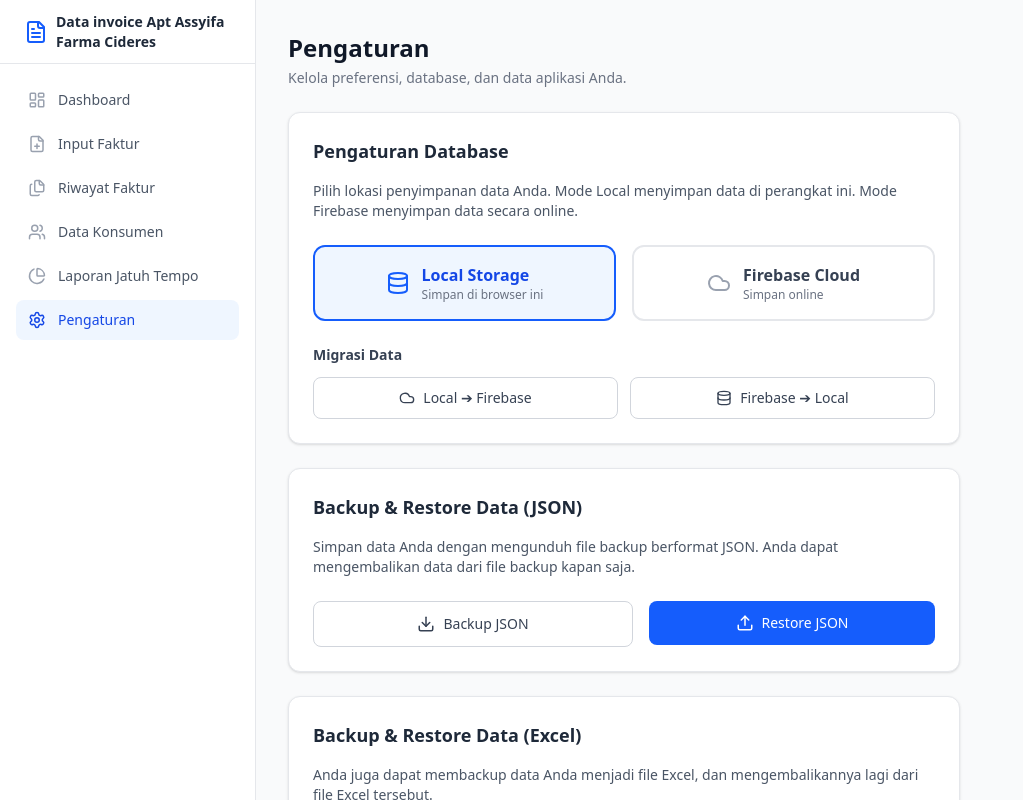
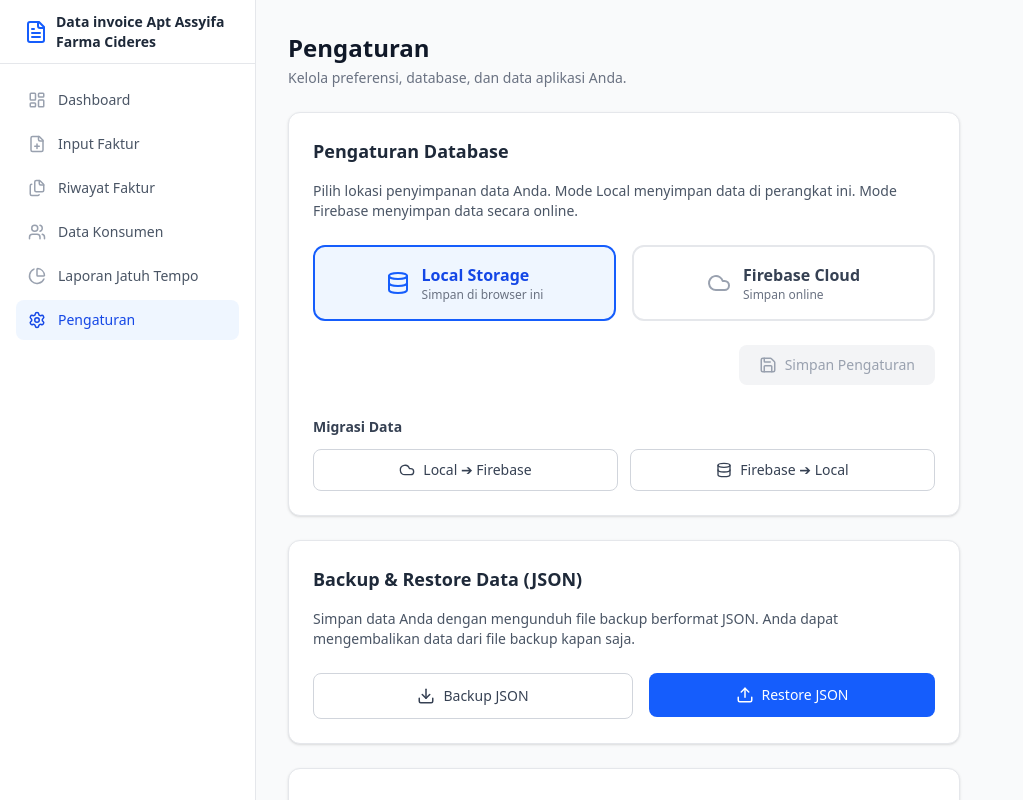
Before and after one commit to Denuda363/invoice-app, a React (Vite) app: page / in a window 1280 px wide. Both pictures are taken after a click on the button "Pengaturan". Shown: the top 800 px of the page, without its empty margins (0-1023 px from the left). Built offline with nearby package versions, Linux system fonts and the light colour scheme.

Commit message:
feat(settings): add explicit save action for database mode
Implement a local state for the database mode selection with a save trigger to prevent immediate, accidental configuration changes.

```diff
--- a/src/components/Settings.tsx
+++ b/src/components/Settings.tsx
@@ -1,5 +1,5 @@
-import React, { useRef } from "react";
-import { Download, Upload, FileSpreadsheet, Database, Cloud, RefreshCcw, Trash2 } from "lucide-react";
+import React, { useRef, useState, useEffect } from "react";
+import { Download, Upload, FileSpreadsheet, Database, Cloud, RefreshCcw, Trash2, Save } from "lucide-react";
 import * as XLSX from "xlsx-js-style";
 import { DbMode } from "../types";
 
@@ -24,6 +24,17 @@ export function Settings({
 }: SettingsProps) {
   const fileInputRef = useRef<HTMLInputElement>(null);
   const fileInputExcelRef = useRef<HTMLInputElement>(null);
+
+  const [localDbMode, setLocalDbMode] = useState<DbMode>(dbMode);
+
+  useEffect(() => {
+    setLocalDbMode(dbMode);
+  }, [dbMode]);
+
+  const handleSaveDbMode = () => {
+    setDbMode(localDbMode);
+    alert("Pengaturan database berhasil disimpan.");
+  };
 
   const handleBackup = () => {
     const data = getBackupData();
@@ -194,35 +205,50 @@ export function Settings({
         </p>
 
         <div className="mb-6 flex gap-4">
-          <label className={`flex-1 flex cursor-pointer items-center justify-center gap-3 rounded-xl border-2 p-4 transition-all ${dbMode === 'LOCAL' ? 'border-blue-600 bg-blue-50' : 'border-gray-200 hover:border-gray-300'}`}>
+          <label className={`flex-1 flex cursor-pointer items-center justify-center gap-3 rounded-xl border-2 p-4 transition-all ${localDbMode === 'LOCAL' ? 'border-blue-600 bg-blue-50' : 'border-gray-200 hover:border-gray-300'}`}>
             <input
               type="radio"
               name="dbMode"
               className="sr-only"
-              checked={dbMode === 'LOCAL'}
-              onChange={() => setDbMode('LOCAL')}
+              checked={localDbMode === 'LOCAL'}
+              onChange={() => setLocalDbMode('LOCAL')}
             />
-            <Database className={dbMode === 'LOCAL' ? 'text-blue-600' : 'text-gray-400'} size={24} />
+            <Database className={localDbMode === 'LOCAL' ? 'text-blue-600' : 'text-gray-400'} size={24} />
             <div>
-              <p className={`font-semibold ${dbMode === 'LOCAL' ? 'text-blue-700' : 'text-gray-700'}`}>Local Storage</p>
+              <p className={`font-semibold ${localDbMode === 'LOCAL' ? 'text-blue-700' : 'text-gray-700'}`}>Local Storage</p>
               <p className="text-xs text-gray-500">Simpan di browser ini</p>
             </div>
           </label>
 
-          <label className={`flex-1 flex cursor-pointer items-center justify-center gap-3 rounded-xl border-2 p-4 transition-all ${dbMode === 'FIREBASE' ? 'border-blue-600 bg-blue-50' : 'border-gray-200 hover:border-gray-300'}`}>
+          <label className={`flex-1 flex cursor-pointer items-center justify-center gap-3 rounded-xl border-2 p-4 transition-all ${localDbMode === 'FIREBASE' ? 'border-blue-600 bg-blue-50' : 'border-gray-200 hover:border-gray-300'}`}>
             <input
               type="radio"
               name="dbMode"
               className="sr-only"
-              checked={dbMode === 'FIREBASE'}
-              onChange={() => setDbMode('FIREBASE')}
+              checked={localDbMode === 'FIREBASE'}
+              onChange={() => setLocalDbMode('FIREBASE')}
             />
-            <Cloud className={dbMode === 'FIREBASE' ? 'text-blue-600' : 'text-gray-400'} size={24} />
+            <Cloud className={localDbMode === 'FIREBASE' ? 'text-blue-600' : 'text-gray-400'} size={24} />
             <div>
-              <p className={`font-semibold ${dbMode === 'FIREBASE' ? 'text-blue-700' : 'text-gray-700'}`}>Firebase Cloud</p>
+              <p className={`font-semibold ${localDbMode === 'FIREBASE' ? 'text-blue-700' : 'text-gray-700'}`}>Firebase Cloud</p>
               <p className="text-xs text-gray-500">Simpan online</p>
             </div>
           </label>
+        </div>
+
+        <div className="mb-8 flex justify-end">
+          <button
+            onClick={handleSaveDbMode}
+            disabled={localDbMode === dbMode}
+            className={`flex items-center gap-2 rounded-lg px-5 py-2.5 text-sm font-medium transition-colors ${
+              localDbMode === dbMode
+                ? 'bg-gray-100 text-gray-400 cursor-not-allowed'
+                : 'bg-blue-600 text-white hover:bg-blue-700'
+            }`}
+          >
+            <Save size={18} />
+            Simpan Pengaturan
+          </button>
         </div>
 
         <h4 className="text-sm font-semibold text-gray-700 mb-3">Migrasi Data</h4>
```
